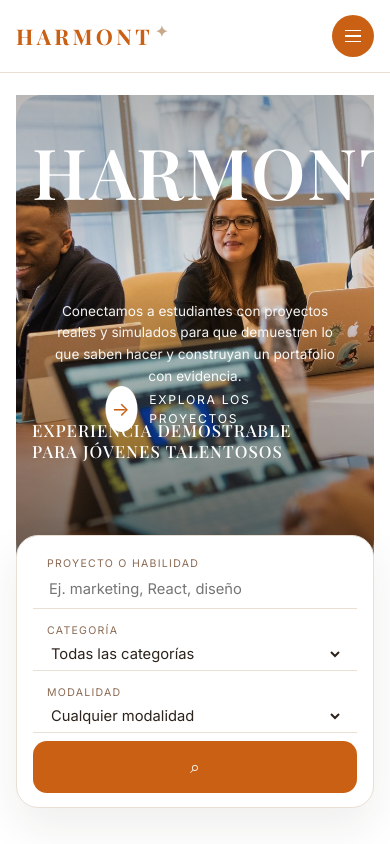
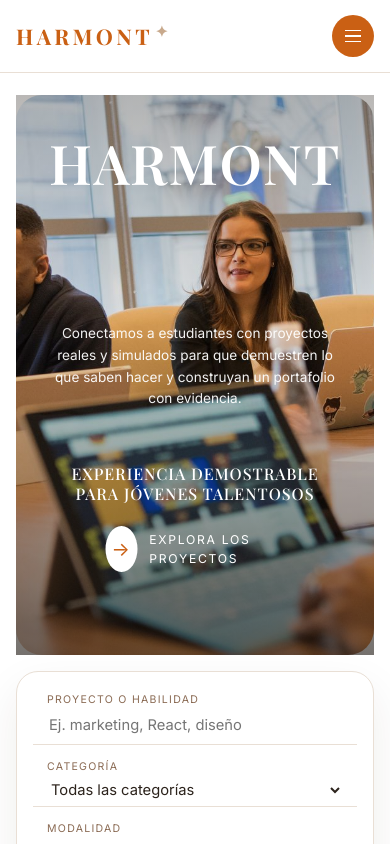
Before and after one commit to Rebeca-coder/HARMONTT, a React (Vite) app in the folder client/: page / in a window 390 px wide. Shown: the top 844 px of the page. Built offline with nearby package versions, Linux system fonts and the light colour scheme; no server answers.

Commit message:
Reordena y centra el hero en pantallas móviles

```diff
--- a/client/src/styles/styles.css
+++ b/client/src/styles/styles.css
@@ -1130,26 +1130,40 @@ textarea {
     }
 
     .hero-imagen {
-        height: 540px;
+        height: 560px;
     }
 
     .hero-titulo {
-        top: 10%;
-        font-size: clamp(3.4rem, 18vw, 6rem);
+        top: 8%;
+        left: 50%;
+        width: 100%;
+        transform: translateX(-50%);
+        text-align: center;
+        font-size: clamp(2.6rem, 14vw, 4.5rem);
     }
 
     .hero-titular {
-        bottom: 22%;
-        font-size: 1.05rem;
+        left: 50%;
+        bottom: 27%;
+        width: calc(100% - 48px);
+        max-width: 340px;
+        transform: translateX(-50%);
+        text-align: center;
+        font-size: 1rem;
     }
 
     .hero-texto {
-        top: 50%;
+        top: 46%;
+        width: calc(100% - 56px);
         font-size: 0.85rem;
     }
 
     .hero-accion {
-        top: 62%;
+        top: 77%;
+    }
+
+    .hero-deslizamiento {
+        display: none;
     }
 
     .hero-tarjeta {
@@ -1158,7 +1172,7 @@ textarea {
 
     .buscador {
         grid-template-columns: 1fr;
-        margin-top: -30px;
+        margin-top: 16px;
     }
 
     .campo {
@@ -1210,14 +1224,6 @@ textarea {
 }
 
 @media (max-width: 420px) {
-    .hero-imagen {
-        height: 470px;
-    }
-
-    .hero-deslizamiento {
-        display: none;
-    }
-
     .estadisticas {
         gap: 18px;
     }
```
